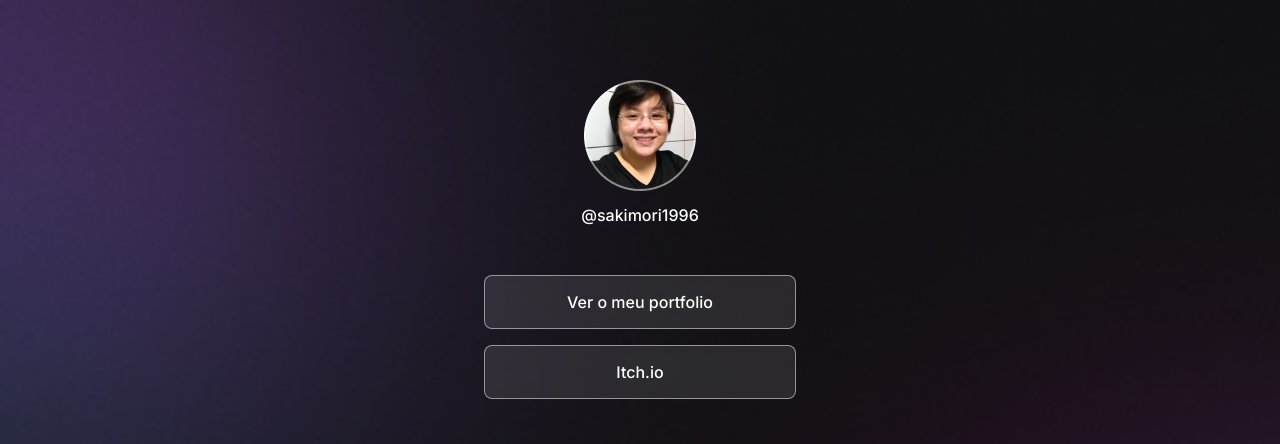
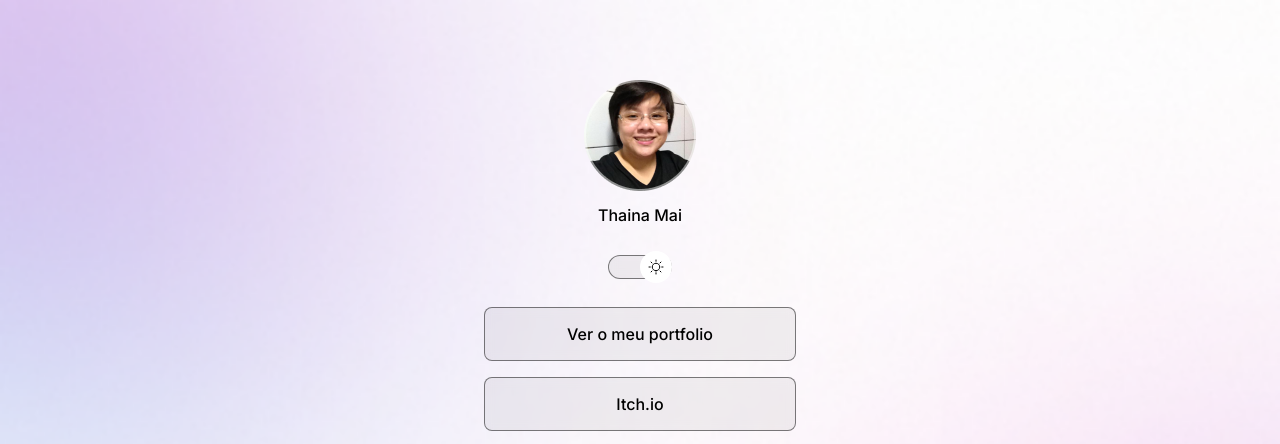
Before and after one commit to mnagahama/Rocketseat---Discover, a plain HTML site: page index.html in a window 1280 px wide. Shown: the top 444 px of the page. Drawn offline with nearby package versions, Linux system fonts and the light colour scheme.

Commit message:
adicionando o light mode

```diff
--- a/index.html
+++ b/index.html
@@ -1,5 +1,5 @@
 <!DOCTYPE html>
-<html lang="en">
+<html lang="pt-br" class="light">
 
 <head>
   <link rel="preconnect" href="https://fonts.googleapis.com" />
@@ -16,7 +16,11 @@
   <div id="container">
     <div id="profile">
       <img src="./assets/avatar.png" alt="">
-      <p>@sakimori1996</p>
+      <p>Thaina Mai</p>
+    </div>
+    <div id="switch">
+      <button></button>
+      <span></span>
     </div>
     <ul>
       <li>
@@ -38,6 +42,9 @@
         <ion-icon name="logo-linkedin"></ion-icon>
       </a>
     </div>
+    <footer>
+
+    </footer>
   </div>
   <script type="module" src="https://unpkg.com/ionicons@7.1.0/dist/ionicons/ionicons.esm.js"></script>
   <script nomodule src="https://unpkg.com/ionicons@7.1.0/dist/ionicons/ionicons.js"></script>
--- a/style.css
+++ b/style.css
@@ -4,14 +4,34 @@
   box-sizing: border-box;
 }
 
+:root {
+  --text-color: white;
+  --bg-url: url(./assets/bg-mobile.jpg);
+  --stroke-color: rgba(255, 255, 255, 0.5);
+  --surface-color: rgba(255, 255, 255, 0.05);
+  --surface-color-hover: rgba(0, 0, 0, 0.02);
+  --highlight-color: rgba(255, 255, 255, 0.2);
+  --switch-bg-url: url(./assets/moon.svg);
+}
+
+.light {
+  --text-color: black;
+  --bg-url: url(./assets/Background.png);
+  --stroke-color: rgba(0, 0, 0, 0.5);
+  --surface-color: rgba(0, 0, 0, 0.05);
+  --surface-color-hover: rgba(0, 0, 0, 0.02);
+  --highlight-color: rgba(0, 0, 0, 0.1);
+  --switch-bg-url: url(./assets/sun.svg);
+}
+
 body {
   /*background: color image repeat position/size */
-  background: url(./assets/bg-mobile.jpg) no-repeat top center/cover;
+  background: var(--bg-url) no-repeat top center/cover;
 }
 
 body * {
   font-family: "Inter", sans-serif;
-  color: white;
+  color: var(--text-color);
 }
 
 #container {
@@ -20,6 +40,7 @@ body * {
   padding: 0 24px;
 }
 
+/*Profile*/
 #profile {
   text-align: center;
   padding: 24px;
@@ -33,6 +54,44 @@ body * {
   font-weight: 500;
   line-height: 24px;
   margin-top: 8px;
+}
+
+/*Switch*/
+#switch {
+  position: relative;
+  width: 64px;
+
+  margin: 4px auto;
+}
+
+#switch button {
+  width: 32px;
+  height: 32px;
+  background: white var(--switch-bg-url) no-repeat center;
+  border: 0;
+  border-radius: 50%;
+
+  position: absolute;
+  top: 50%;
+  left: 0;
+  z-index: 1;
+  transform: translateY(-50%);
+}
+
+.light #switch button {
+  right: 0;
+  left: initial;
+}
+
+#switch span {
+  display: block;
+  width: 64px;
+  height: 24px;
+  background: var(--surface-color);
+  border: 1px solid var(--stroke-color);
+  backdrop-filter: blur(4px);
+  -webkit-backdrop-filter: blur(4px);
+  border-radius: 9999px;
 }
 
 ul {
@@ -51,8 +110,8 @@ ul li a {
 
   padding: 16px 24px;
 
-  background: rgba(255, 255, 255, 0.1);
-  border: 1px solid rgba(255, 255, 255, 0.5);
+  background: var(--surface-color);
+  border: 1px solid var(--stroke-color);
   border-radius: 8px;
 
   backdrop-filter: blur(4px);
@@ -65,8 +124,8 @@ ul li a {
 }
 
 ul li a:hover {
-  background: rgba(255, 255, 255, 0.05);
-  border: 1.5px solid white;
+  background: var(--surface-color-hover);
+  border: 1.5px solid var(--text-color);
 }
 
 #social-links {
@@ -86,5 +145,5 @@ ul li a:hover {
 }
 
 #social-links a:hover {
-  background: rgba(255, 255, 255, 0.2);
+  background: var(--highlight-color);
 }
```
Also changed, not shown: assets/Background.png (added), assets/moon.svg (added), assets/sun.svg (added).
